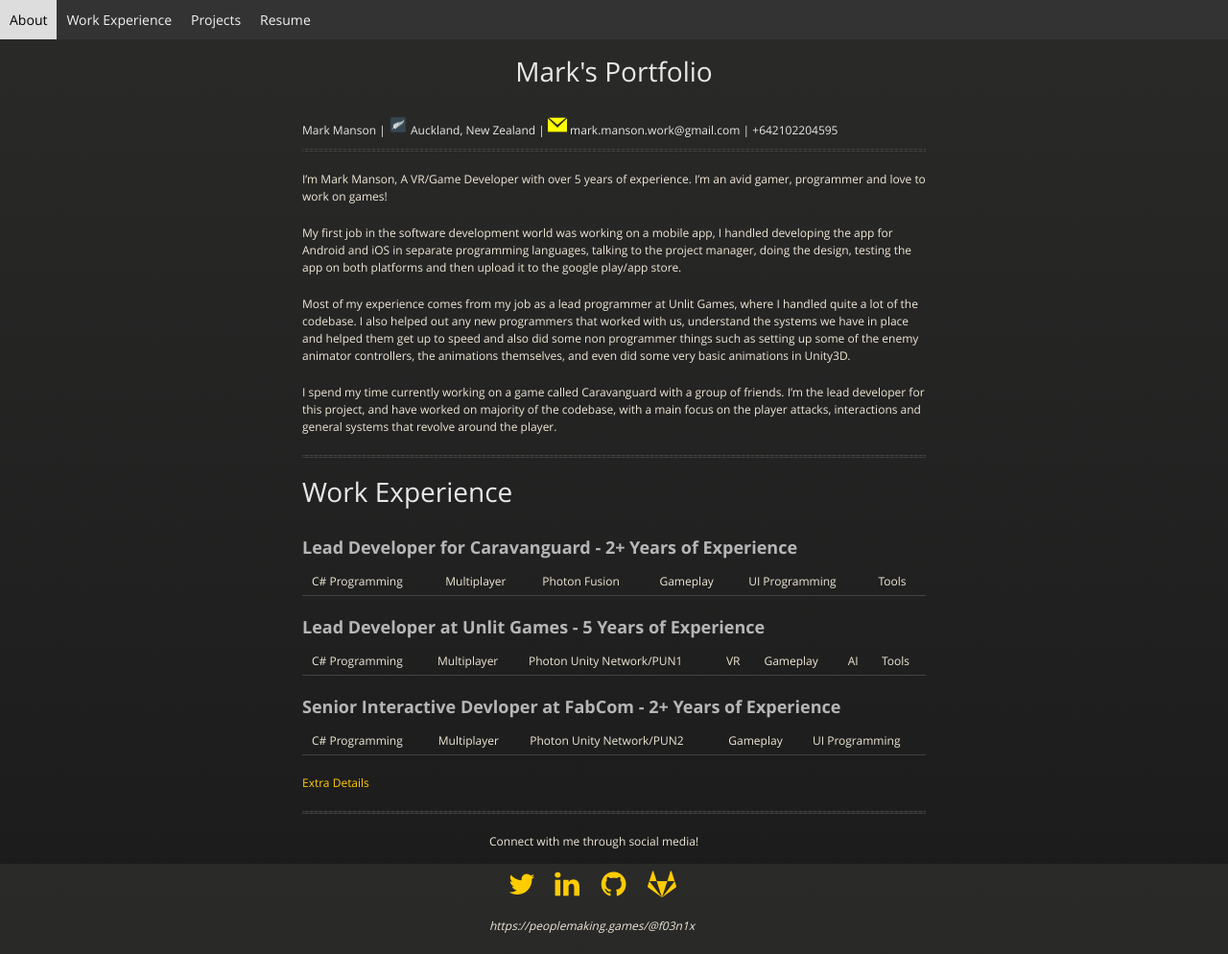
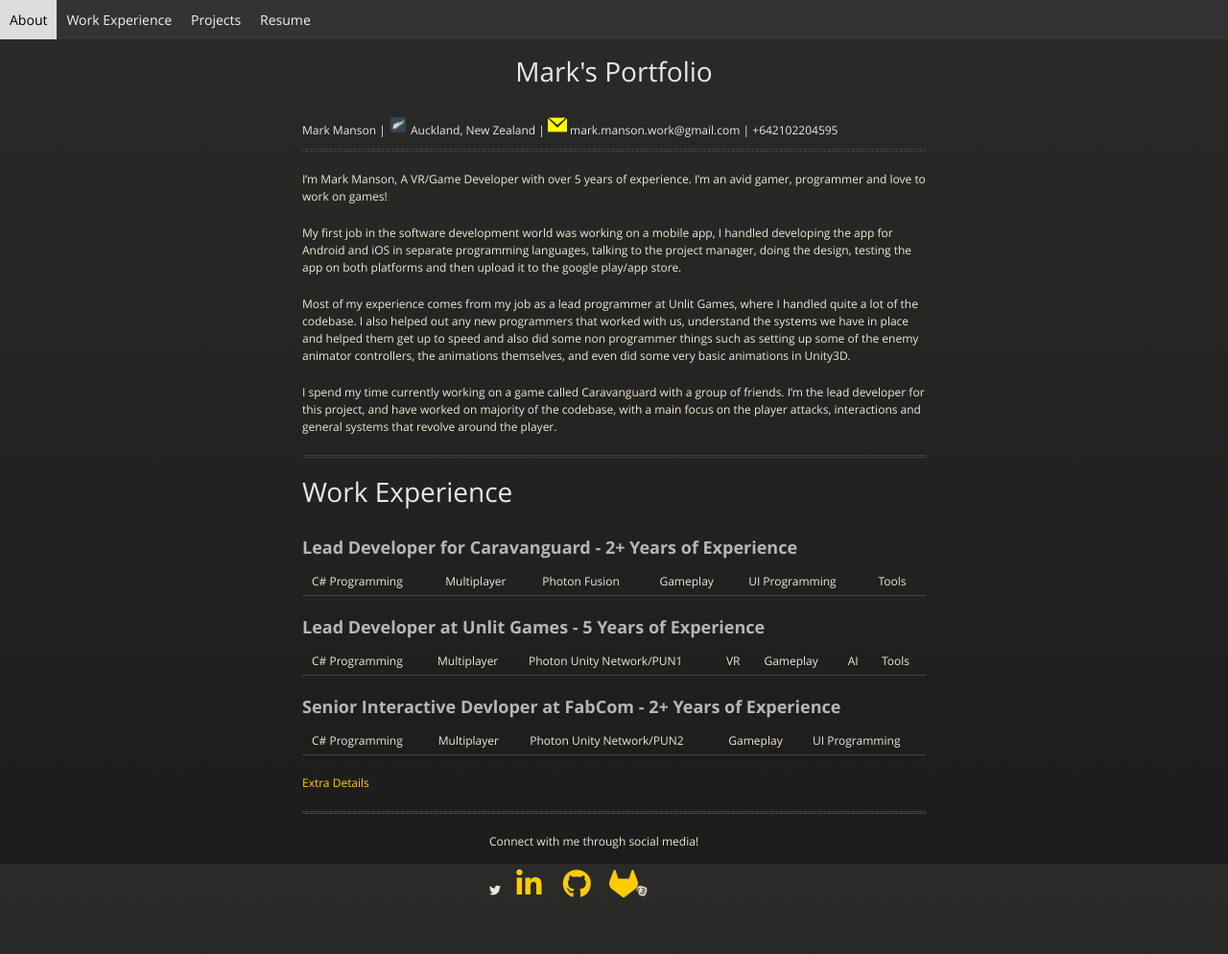
Before and after one commit to f03n1x/f03n1x.github.io, a Jekyll site: the page built from index.md, in a window 1280 px wide. Shown: the whole page at 96% size. Built offline with Jekyll 4.4.1, drawn with Linux system fonts in a browser that asks for light colours; nearby versions of some CDN libraries; our own code applies the rules of GitHub Pages for plain Markdown files.

Commit message:
Updated Font Awesome setup

```diff
--- a/_layouts/default.html
+++ b/_layouts/default.html
@@ -33,8 +33,8 @@
 	<meta name= "author" content="Mark Manson">
 	<meta name="description" content="Mark Manson | Game Developer" />
 	<meta name="keywords" content="Game Developer, VR, Unity, Unity3D, C#, Senior Developer">
-    <meta name="viewport" content="width=device-width, initial-scale=1, user-scalable=no">
-	<link rel="stylesheet" href="https://cdnjs.cloudflare.com/ajax/libs/font-awesome/4.7.0/css/font-awesome.min.css">
+    	<meta name="viewport" content="width=device-width, initial-scale=1, user-scalable=no">
+	<script src="https://kit.fontawesome.com/bb074e49dd.js" crossorigin="anonymous"></script>
 	<style>
 	.topnav {
 	  overflow: hidden;
@@ -117,11 +117,11 @@
         <div class="center">
             Connect with me through social media!
 			<br>
-			<a href="https://twitter.com/Arcticfoenix" class="fa fa-twitter"></a>
+			<i href="https://twitter.com/Arcticfoenix" class="fa-brands fa-twitter"></i>
 			<a href="https://www.linkedin.com/in/markgeraldmanson/" class="fa fa-linkedin"></a>
 			<a href="https://github.com/f03n1x" class="fa fa-github"></a>
 			<a href="https://gitlab.com/f03n1x" class="fa fa-gitlab"></a>
-		        <i class="fa-brands fa-mastodon fa-spin">https://peoplemaking.games/@f03n1x</i>
+		        <i href= "https://peoplemaking.games/@f03n1x" class="fa-brands fa-mastodon fa-spin"></i>
         </div>
 	  </footer>
     </div>
```
